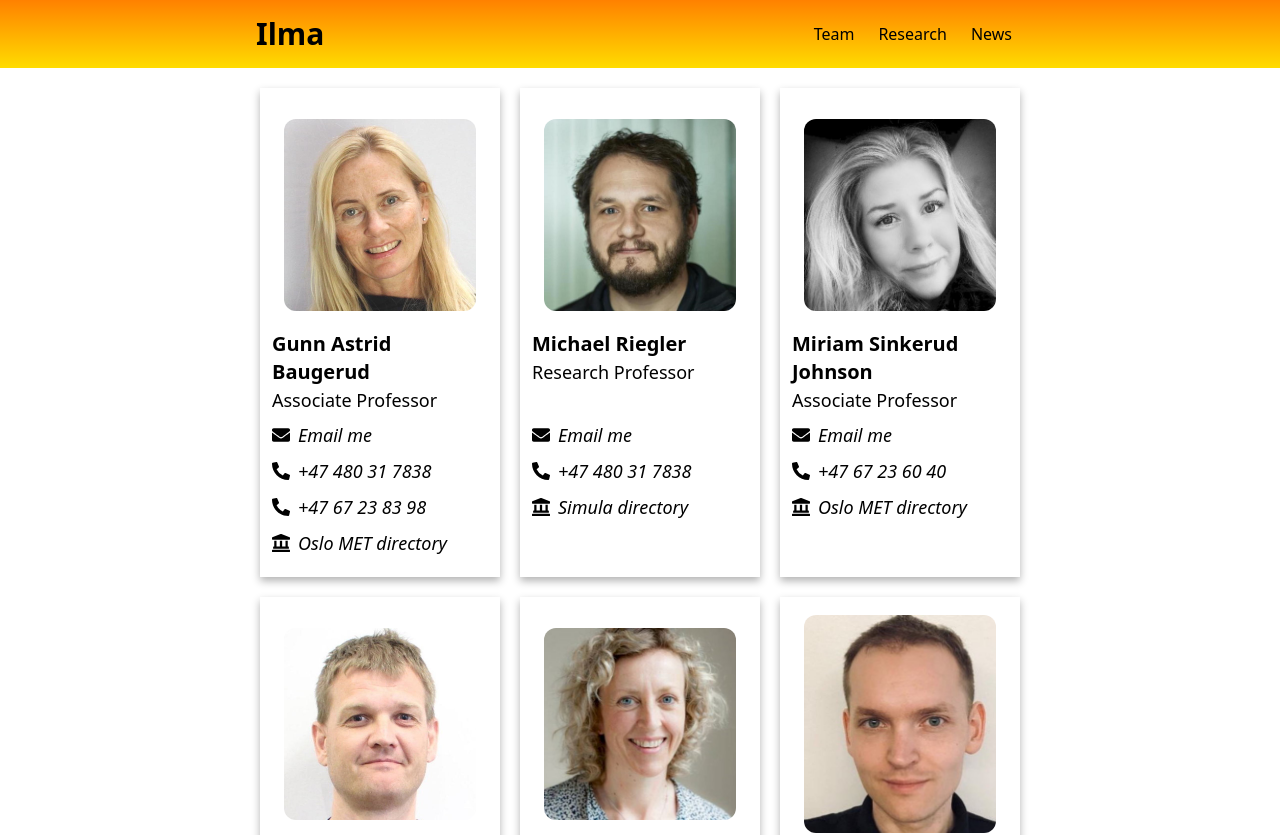
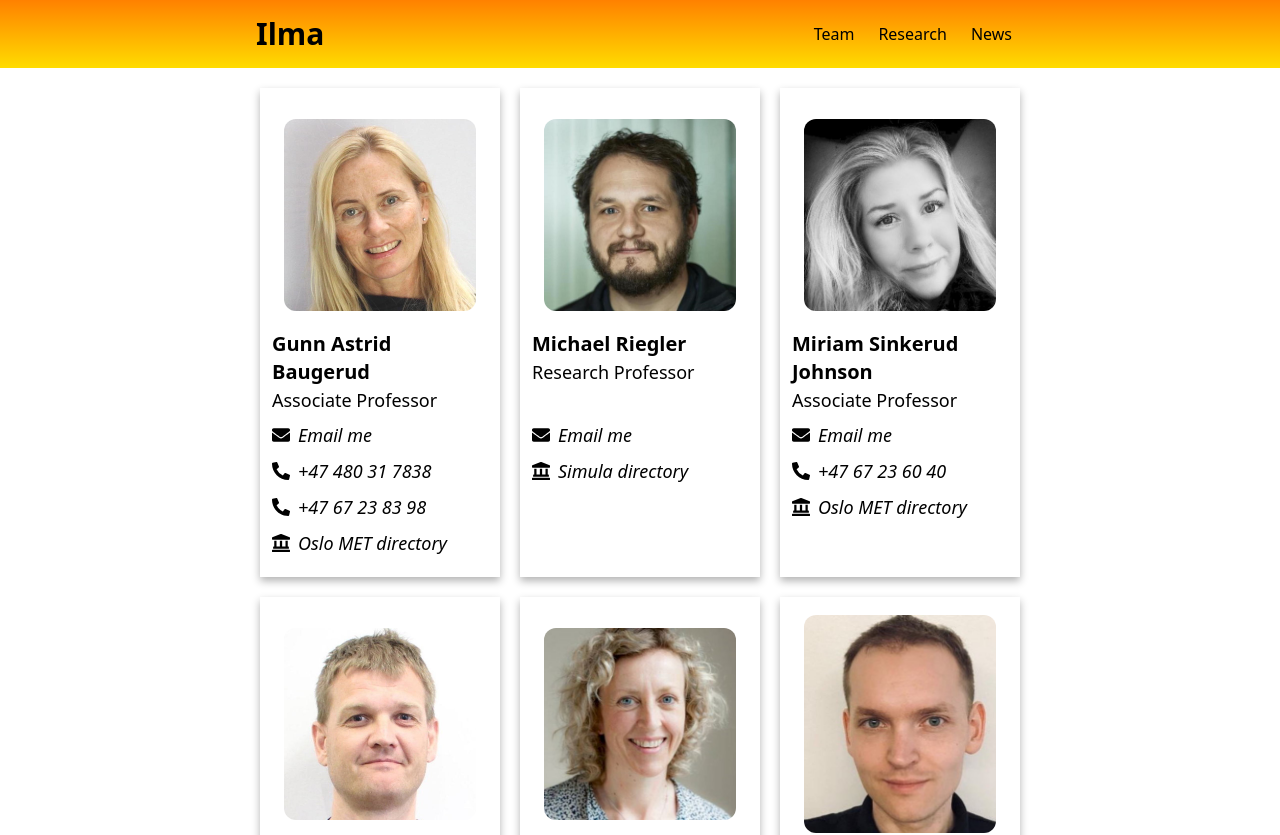
Before and after one commit to simula/ilma.ai, a Next.js app: page /team in a window 1280 px wide. Shown: the top 835 px of the page. Built offline with nearby package versions, Linux system fonts and the light colour scheme.

Commit message:
updated team

```diff
--- a/src/pages/team.js
+++ b/src/pages/team.js
@@ -68,10 +68,6 @@ export default function Team() {
                                 <a href="mailto:michael@simula.no">
                                     Email me
                                 </a>
-                            </div>
-                            <div className="my-2 flex w-full items-center">
-                                <FaPhoneAlt className="mr-2" />
-                                <a href="tel:+47480317838">+47 480 31 7838</a>
                             </div>
                             <div className="my-2 flex w-full items-center">
                                 <FaLandmark className="mr-2" />
```
